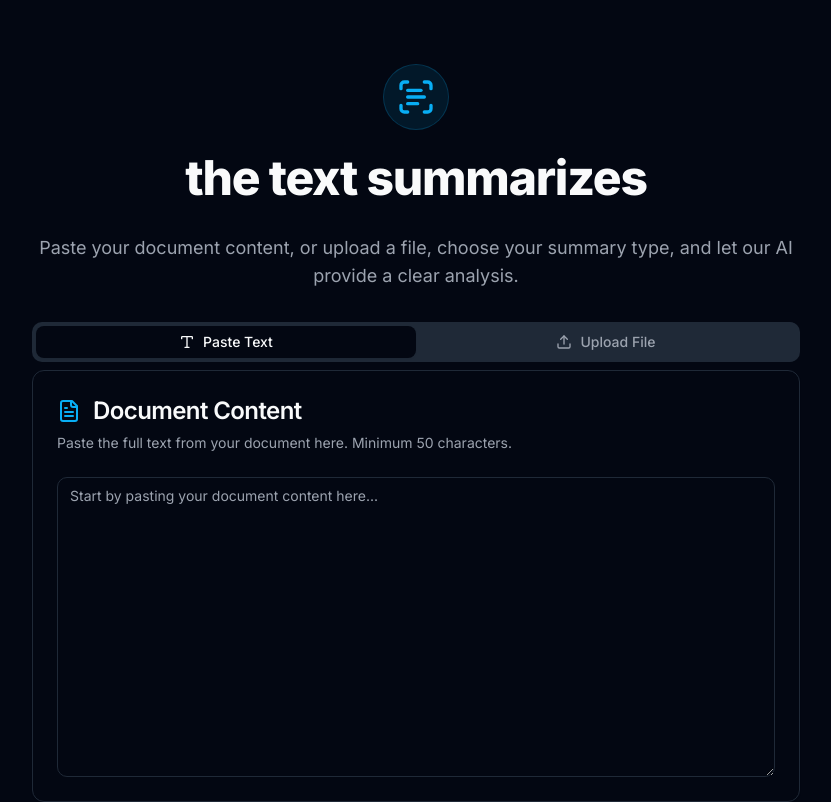
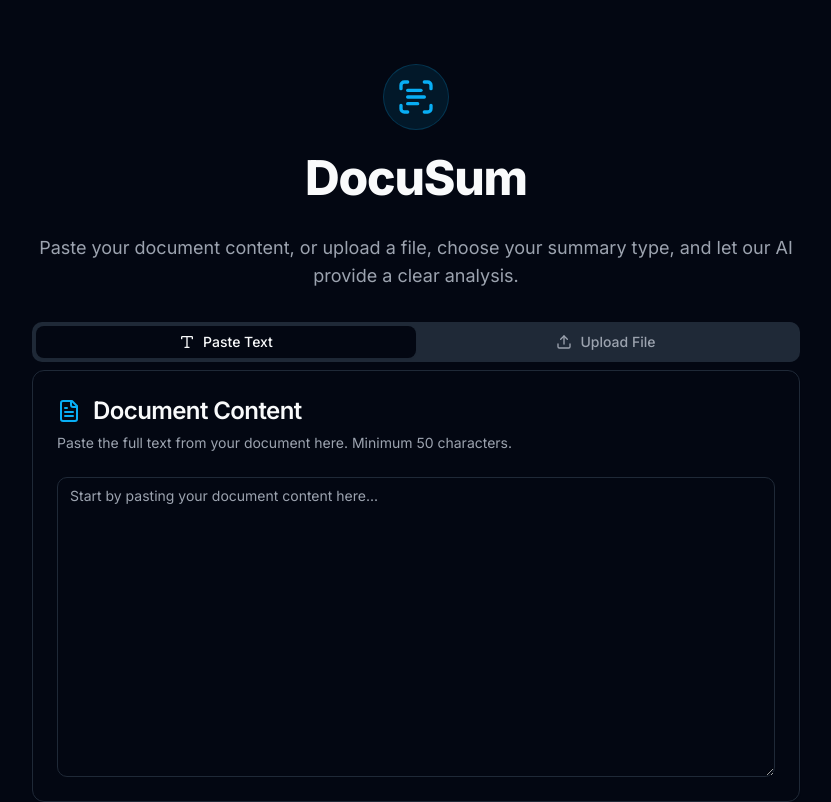
Before and after one commit to akdinesh2003/DocuSum, a Next.js app: page / in a window 1280 px wide. Shown: the top 802 px of the page, without its empty margins (224-1055 px from the left). Built offline with nearby package versions, Linux system fonts and the light colour scheme; what @genkit-ai/googleai, genkit would draw is missing.

Commit message:
the text summarizes make the formal name

```diff
--- a/src/app/layout.tsx
+++ b/src/app/layout.tsx
@@ -3,7 +3,7 @@ import './globals.css';
 import { Toaster } from "@/components/ui/toaster"
 
 export const metadata: Metadata = {
-  title: 'the text summarizes',
+  title: 'DocuSum',
   description: 'AI-powered document summarization',
 };
 
--- a/src/components/docusense/export-button.tsx
+++ b/src/components/docusense/export-button.tsx
@@ -65,7 +65,7 @@ Tone: ${result.tone}
     const url = URL.createObjectURL(blob);
     const a = document.createElement("a");
     a.href = url;
-    a.download = `text-summarizer-summary.${format}`;
+    a.download = `docusum-summary.${format}`;
     document.body.appendChild(a);
     a.click();
     document.body.removeChild(a);
--- a/src/components/docusense/header.tsx
+++ b/src/components/docusense/header.tsx
@@ -6,7 +6,7 @@ export function Header() {
        <div className="inline-flex items-center justify-center p-3 bg-primary/10 rounded-full mb-4 border border-primary/20">
         <ScanText className="h-10 w-10 text-primary" />
       </div>
-      <h1 className="text-5xl font-extrabold font-headline tracking-tight">the text summarizes</h1>
+      <h1 className="text-5xl font-extrabold font-headline tracking-tight">DocuSum</h1>
     </div>
   );
 }
```
